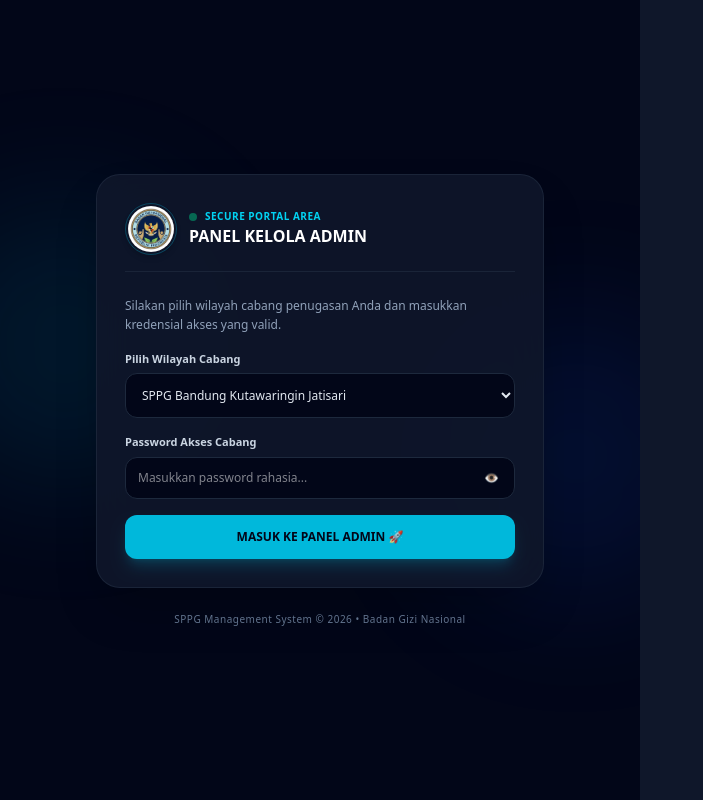
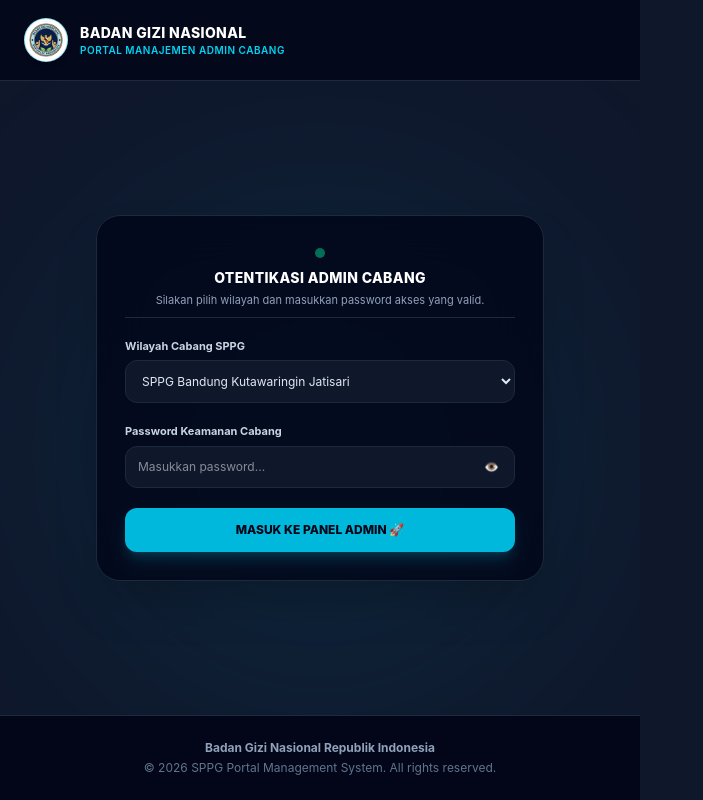
Before and after one commit to Tediiz60/mbg-app, a Vue app: page /portal-admin-rahasia in a window 1280 px wide. Shown: the whole page, without its empty margins (0-703 px from the left). Built offline with nearby package versions, Linux system fonts and the light colour scheme.

Commit message:
redesign admin view layout to match official bgn institutional theme

```diff
--- a/src/views/AdminView.vue
+++ b/src/views/AdminView.vue
@@ -136,67 +136,75 @@
 </script>
 
 <template>
-  <div class="min-h-screen bg-slate-950 text-white p-6 flex flex-col justify-center items-center relative overflow-hidden">
+  <div class="min-h-screen bg-slate-900 text-slate-100 flex flex-col selection:bg-cyan-500 selection:text-slate-950 font-sans relative overflow-hidden">
 
-    <!-- Efek Cahaya Estetik di Background -->
-    <div class="absolute top-1/4 -left-20 w-72 h-72 bg-cyan-500/10 rounded-full blur-3xl pointer-events-none"></div>
-    <div class="absolute bottom-1/4 -right-20 w-72 h-72 bg-blue-600/10 rounded-full blur-3xl pointer-events-none"></div>
+    <!-- Efek Cahaya Background -->
+    <div class="absolute top-1/4 left-1/2 -translate-x-1/2 w-[500px] h-[500px] bg-cyan-500/10 rounded-full blur-[120px] pointer-events-none"></div>
 
     <!-- MODAL NOTIFIKASI -->
     <div v-if="showSuccessModal" class="fixed inset-0 bg-black/80 backdrop-blur-md z-50 flex items-center justify-center p-4">
       <div class="w-full max-w-sm bg-slate-900 border border-cyan-500/40 rounded-3xl p-6 text-center space-y-4 shadow-2xl">
-        <div class="w-16 h-16 bg-cyan-500/20 text-cyan-400 rounded-full flex items-center justify-center mx-auto text-2xl border border-cyan-500/30 shadow-inner">
+        <div class="w-16 h-16 bg-cyan-500/20 text-cyan-400 rounded-full flex items-center justify-center mx-auto text-2xl border border-cyan-500/30">
           🎉
         </div>
         <div class="space-y-1">
-          <h3 class="text-base font-extrabold text-cyan-400 tracking-wide">PUBLISH BERHASIL!</h3>
+          <h3 class="text-base font-extrabold text-cyan-400">PUBLISH BERHASIL!</h3>
           <p class="text-xs text-slate-300 leading-relaxed">{{ modalMessage }}</p>
         </div>
         <button
           @click="showSuccessModal = false"
-          class="w-full bg-cyan-500 hover:bg-cyan-400 text-slate-950 font-bold py-3 rounded-xl text-xs cursor-pointer transition shadow-lg"
+          class="w-full bg-cyan-500 hover:bg-cyan-400 text-slate-950 font-extrabold py-3 rounded-xl text-xs cursor-pointer transition shadow-lg"
         >
           LIHAT QR CODE CABANG
         </button>
       </div>
     </div>
 
-    <!-- KOTAK UTAMA ADMIN PANEL -->
-    <div class="w-full max-w-md bg-slate-900/90 backdrop-blur-xl border border-slate-800/80 rounded-3xl p-7 shadow-2xl space-y-6 relative z-10">
-
-      <!-- Header Admin -->
-      <div class="flex items-center space-x-3 pb-4 border-b border-slate-800/80">
-        <img :src="logoMbg" alt="Logo MBG" class="w-13 h-13 object-contain rounded-full border border-cyan-500/30 p-0.5 shadow-md" />
+    <!-- HEADER / NAVBAR RESMI -->
+    <header class="w-full bg-slate-950/80 backdrop-blur-md border-b border-slate-800 sticky top-0 z-40">
+      <div class="max-w-4xl mx-auto px-6 h-20 flex items-center justify-between">
+        <div class="flex items-center space-x-3">
+          <img :src="logoMbg" alt="Logo MBG" class="w-11 h-11 object-contain rounded-full bg-white p-0.5 border border-cyan-500/40 shadow-md" />
           <div>
-          <div class="flex items-center space-x-2">
-            <span class="inline-block w-2 h-2 rounded-full bg-emerald-500 animate-pulse"></span>
-            <span class="text-[10px] font-bold text-cyan-400 uppercase tracking-wider">Secure Portal Area</span>
-          </div>
-          <h1 class="text-base font-extrabold text-white">PANEL KELOLA ADMIN</h1>
+            <h1 class="text-xs sm:text-sm font-extrabold text-white tracking-wide">BADAN GIZI NASIONAL</h1>
+            <p class="text-[10px] text-cyan-400 font-semibold tracking-wider uppercase">Portal Manajemen Admin Cabang</p>
           </div>
         </div>
+        <div v-if="isLoggedIn" class="flex items-center space-x-2">
+          <button @click="handleLogout" class="bg-red-500/20 hover:bg-red-500/30 text-red-400 px-3 py-2 rounded-xl text-xs font-bold cursor-pointer transition border border-red-500/30">
+            Keluar Sistem
+          </button>
+        </div>
+      </div>
+    </header>
 
-      <!-- FORM LOGIN -->
-      <div v-if="!isLoggedIn" class="space-y-4">
-        <p class="text-xs text-slate-400 leading-relaxed">
-          Silakan pilih wilayah cabang penugasan Anda dan masukkan kredensial akses yang valid.
-        </p>
+    <!-- KONTEN UTAMA -->
+    <main class="flex-1 flex flex-col items-center justify-center px-6 py-10 relative z-10">
+      <div class="w-full max-w-md bg-slate-950/80 backdrop-blur-xl border border-slate-800 rounded-3xl p-7 shadow-2xl space-y-6">
+
+        <!-- FORM LOGIN ADMIN -->
+        <div v-if="!isLoggedIn" class="space-y-5">
+          <div class="space-y-1 text-center pb-2 border-b border-slate-800">
+            <span class="inline-block w-2.5 h-2.5 rounded-full bg-emerald-400 animate-pulse mb-1"></span>
+            <h2 class="text-sm font-extrabold text-white tracking-wide">OTENTIKASI ADMIN CABANG</h2>
+            <p class="text-[11px] text-slate-400">Silakan pilih wilayah dan masukkan password akses yang valid.</p>
+          </div>
 
           <div class="space-y-1.5">
-          <label class="block text-[11px] font-bold text-slate-300">Pilih Wilayah Cabang</label>
-          <select v-model="inputCabangNama" class="w-full bg-slate-950 border border-slate-800 rounded-xl p-3 text-xs text-slate-200 cursor-pointer focus:outline-none focus:border-cyan-500 transition">
+            <label class="block text-[11px] font-bold text-slate-300">Wilayah Cabang SPPG</label>
+            <select v-model="inputCabangNama" class="w-full bg-slate-900 border border-slate-800 rounded-xl p-3 text-xs text-slate-200 cursor-pointer focus:outline-none focus:border-cyan-500 transition">
               <option v-for="c in daftarCabang" :key="c.slug" :value="c.nama">{{ c.nama }}</option>
             </select>
           </div>
 
           <div class="space-y-1.5">
-          <label class="block text-[11px] font-bold text-slate-300">Password Akses Cabang</label>
+            <label class="block text-[11px] font-bold text-slate-300">Password Keamanan Cabang</label>
             <div class="relative">
               <input
                 v-model="inputPassword"
                 :type="showPassword ? 'text' : 'password'"
-              placeholder="Masukkan password rahasia..."
-              class="w-full bg-slate-950 border border-slate-800 rounded-xl p-3 pr-12 text-xs focus:outline-none focus:border-cyan-500 transition text-white"
+                placeholder="Masukkan password..."
+                class="w-full bg-slate-900 border border-slate-800 rounded-xl p-3 pr-12 text-xs focus:outline-none focus:border-cyan-500 transition text-white"
                 @keyup.enter="handleLogin"
               />
               <button
@@ -215,24 +223,21 @@
         </div>
 
         <!-- SETELAH LOGIN BERHASIL -->
-      <div v-else class="space-y-4">
-        <!-- SALAM HANGAT ESTETIK -->
-        <div class="flex justify-between items-center bg-gradient-to-r from-cyan-950/60 to-slate-900 p-4 rounded-2xl border border-cyan-800/50 shadow-inner">
-          <div class="space-y-0.5">
+        <div v-else class="space-y-5">
+          <!-- SALAM HANGAT -->
+          <div class="bg-gradient-to-r from-cyan-950/60 to-slate-900 p-4 rounded-2xl border border-cyan-800/50 space-y-1">
             <p class="text-[11px] font-extrabold text-cyan-300 tracking-wide">{{ salamWaktu }}, Admin!</p>
-            <p class="text-xs font-bold text-white truncate max-w-[240px]">{{ activeCabang.nama }}</p>
-          </div>
-          <button @click="handleLogout" class="bg-red-500/15 hover:bg-red-500/25 text-red-400 px-3 py-1.5 rounded-xl text-[11px] font-bold cursor-pointer transition border border-red-500/30">Keluar</button>
+            <p class="text-xs font-bold text-white leading-snug">{{ activeCabang.nama }}</p>
           </div>
 
           <!-- FORM UPLOAD -->
-        <div v-if="!hasPublished" class="space-y-4 bg-slate-950/80 p-4 rounded-2xl border border-slate-800/80">
+          <div v-if="!hasPublished" class="space-y-4 bg-slate-900/60 p-4 rounded-2xl border border-slate-800">
             <div class="space-y-1">
               <label class="block text-xs font-bold text-emerald-400">📤 Update Poster Menu Harian</label>
-            <p class="text-[10px] text-slate-400">Pilih gambar poster menu terbaru untuk dibagikan ke siswa.</p>
+              <p class="text-[10px] text-slate-400">Unggah poster menu gizi terbaru untuk dipublikasikan ke portal siswa.</p>
             </div>
 
-          <input ref="fileInput" type="file" accept="image/*" @change="handleFileChange" class="w-full text-xs text-slate-400 bg-slate-900 border border-slate-800 rounded-xl p-2.5 cursor-pointer file:mr-3 file:py-1 file:px-3 file:rounded-lg file:border-0 file:text-[10px] file:font-bold file:bg-cyan-500 file:text-slate-950 hover:file:bg-cyan-400" />
+            <input ref="fileInput" type="file" accept="image/*" @change="handleFileChange" class="w-full text-xs text-slate-400 bg-slate-950 border border-slate-800 rounded-xl p-2.5 cursor-pointer file:mr-3 file:py-1 file:px-3 file:rounded-lg file:border-0 file:text-[10px] file:font-bold file:bg-cyan-500 file:text-slate-950 hover:file:bg-cyan-400" />
 
             <div v-if="previewUrl">
               <img :src="previewUrl" alt="Preview" class="w-full max-h-52 object-contain rounded-xl border border-slate-800 shadow-md" />
@@ -244,7 +249,7 @@
           </div>
 
           <!-- TAMPILAN QR CODE -->
-        <div v-else class="bg-slate-950/80 p-5 rounded-2xl border border-cyan-500/40 text-center space-y-4 shadow-xl">
+          <div v-else class="bg-slate-900/60 p-5 rounded-2xl border border-cyan-500/40 text-center space-y-4">
             <div class="space-y-1">
               <p class="text-xs font-extrabold text-emerald-400">🎉 Poster Berhasil Dipublikasikan!</p>
               <p class="text-[11px] text-slate-400">Gunakan QR Code di bawah untuk akses cepat siswa:</p>
@@ -258,7 +263,7 @@
               />
             </div>
 
-          <div class="text-[11px] text-cyan-300 font-mono bg-slate-900 py-1.5 px-3 rounded-lg border border-slate-800 truncate">
+            <div class="text-[11px] text-cyan-300 font-mono bg-slate-950 py-1.5 px-3 rounded-lg border border-slate-800 truncate">
               /detail/{{ activeCabang.slug }}
             </div>
 
@@ -278,14 +283,16 @@
               </button>
             </div>
           </div>
-
         </div>
 
       </div>
+    </main>
 
-    <!-- Copyright Footer -->
-    <div class="mt-6 text-center text-[10px] text-slate-500 tracking-wider relative z-10">
-      SPPG Management System &copy; 2026 &bull; Badan Gizi Nasional
-    </div>
+    <!-- FOOTER RESMI -->
+    <footer class="w-full bg-slate-950 border-t border-slate-800 py-6 text-center text-xs text-slate-500 space-y-1 relative z-10">
+      <p class="font-bold text-slate-400">Badan Gizi Nasional Republik Indonesia</p>
+      <p>&copy; 2026 SPPG Portal Management System. All rights reserved.</p>
+    </footer>
+
   </div>
 </template>
```
Lines whose indentation alone changed are shown as unchanged.
